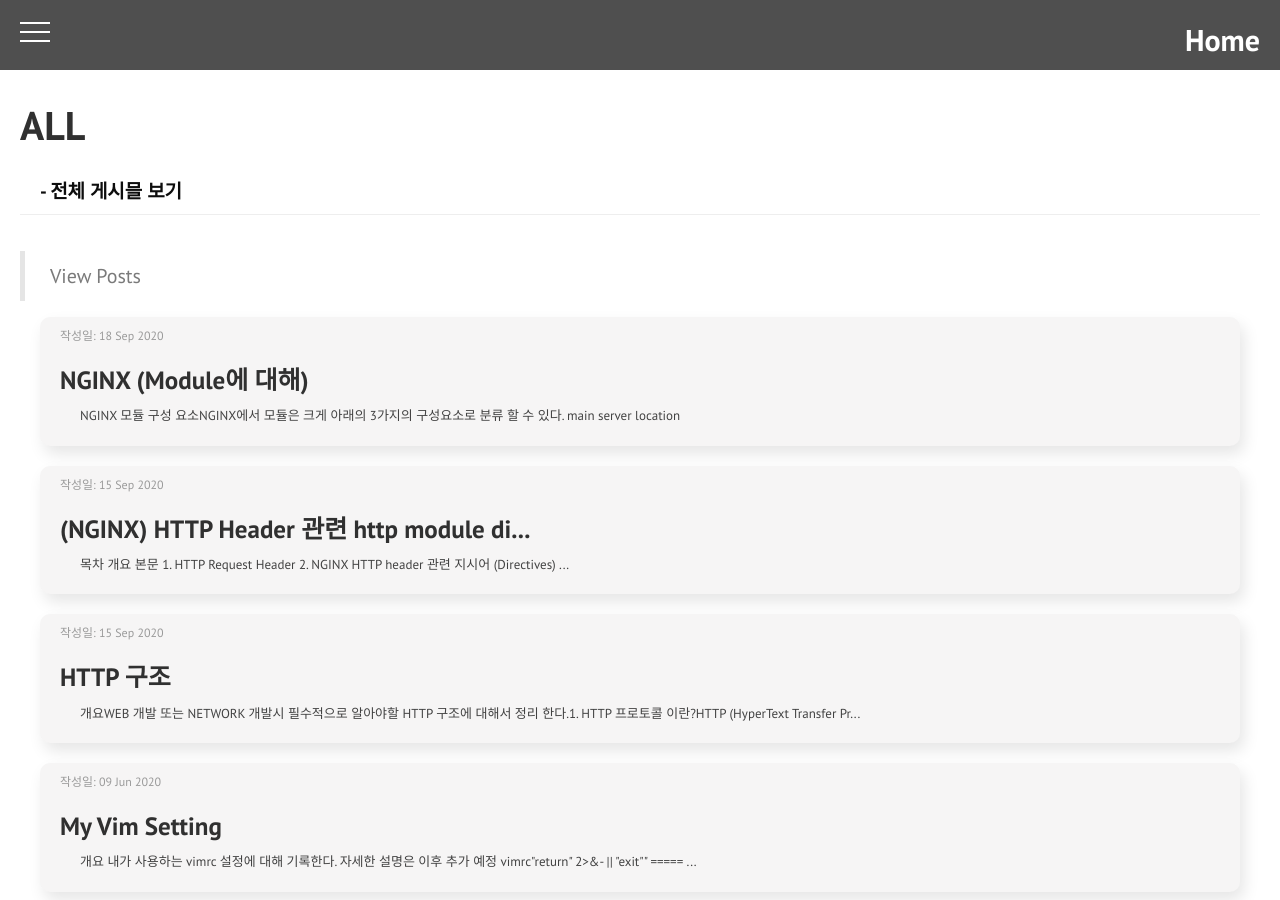
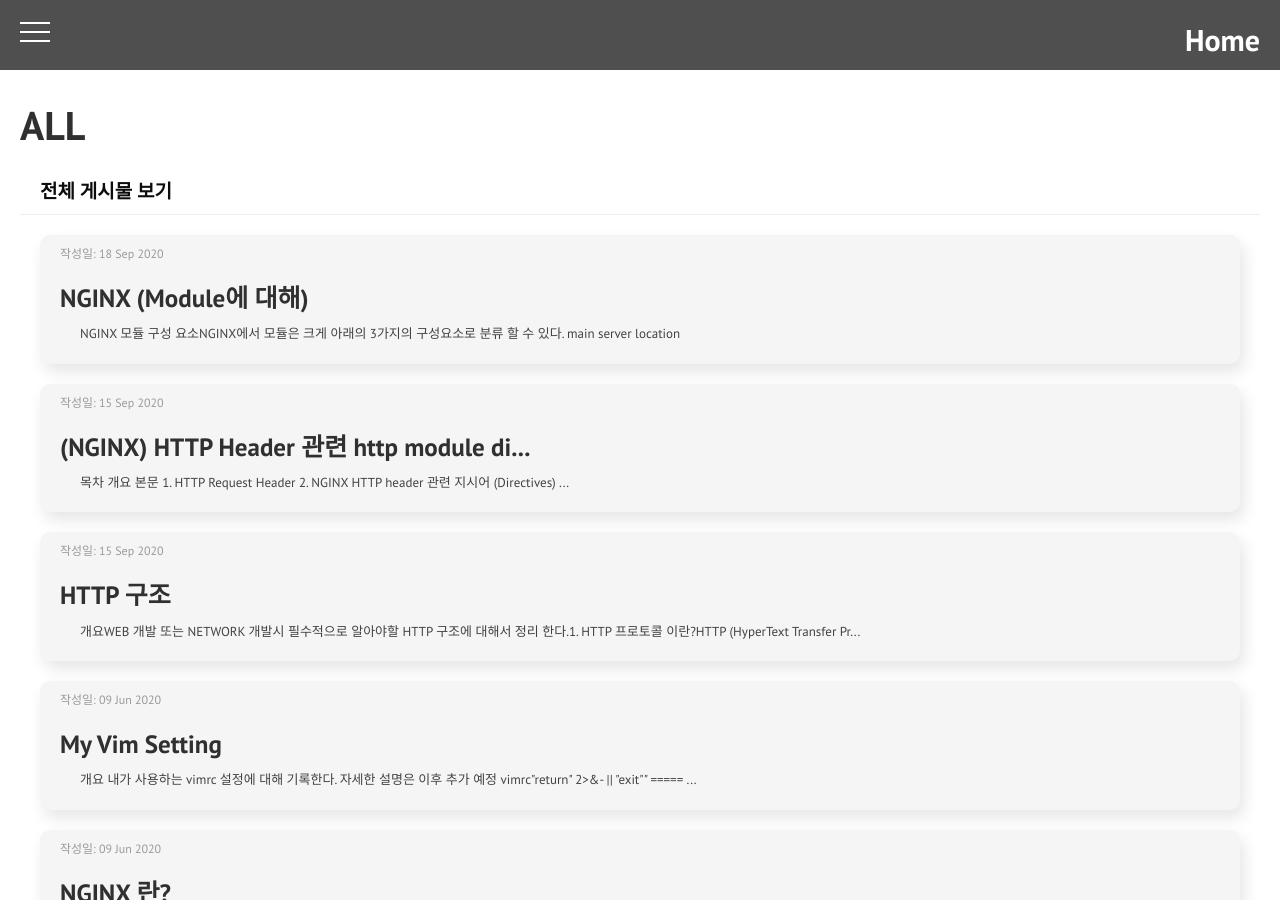
Before and after one commit to rwggad/henry_developer_page, a Jekyll site: the page built from index.html, in a window 1280 px wide and 900 px high. Built offline with Jekyll 4.4.1, drawn with Linux system fonts in a browser that asks for light colours; nearby versions of some CDN libraries; the list of posts is cut into pages by our own code.

Commit message:
Fix typos and remove blockquote from post-list
- 오탈자 수정
- post-list에서 blockquote 부분 제거

```diff
--- a/_layouts/post-list.html
+++ b/_layouts/post-list.html
@@ -11,15 +11,15 @@ title: Home
     <h1 class="page-title">{{ page.category | upcase }}</h1>
     {% endif %}
     {% if page.description %}
-    <h3 class="page-subtitle">- {{ page.description }}</h3>
+    <h3 class="page-subtitle">{{ page.description }}</h3>
     {% endif %}
 </div>
 
 <!-- Print Post List -->
 <div class="related">
-    <blockquote>
+    <!-- <blockquote>
         <p>View Posts</p>
-    </blockquote>
+    </blockquote> -->
     <div class="related-posts">
 {% for post in site.posts %}
     {% if page.category == 'all' %}
--- a/index.html
+++ b/index.html
@@ -1,5 +1,5 @@
 ---
 layout: post-list
 category: all
-description: '전체 게시믈 보기'
+description: '전체 게시물 보기'
 ---
```
